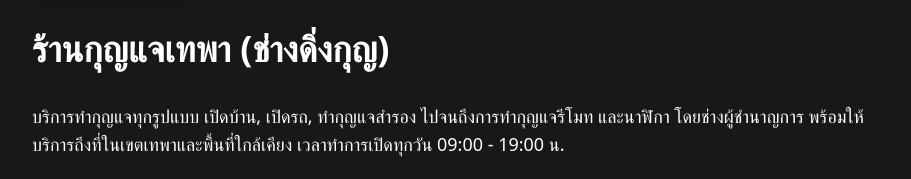
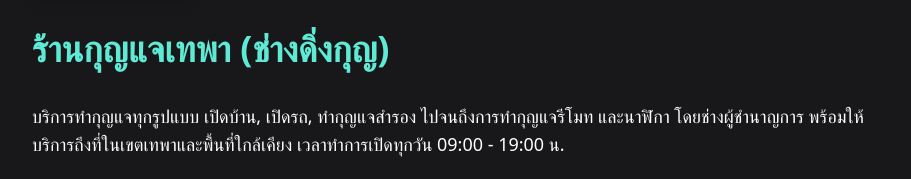
Before and after one commit to AnechaS/sukant-locksmith, a plain HTML site: page index.html in a window 1280 px wide. Shown: the part 123-302 px from the top of the page, without its empty margins (184-1095 px from the left). Drawn offline with nearby package versions, Linux system fonts and the light colour scheme.

Commit message:
Update index.html

```diff
--- a/index.html
+++ b/index.html
@@ -69,7 +69,7 @@
           style="opacity: 0.8"
         />
       </div>
-      <h1 class="text-4xl font-bold text-teal" style="line-height: 1.8">
+      <h1 class="text-4xl font-bold text-teal-300" style="line-height: 1.8">
         ร้านกุญแจเทพา (ช่างดิ่งกุญ)
       </h1>
 
```
